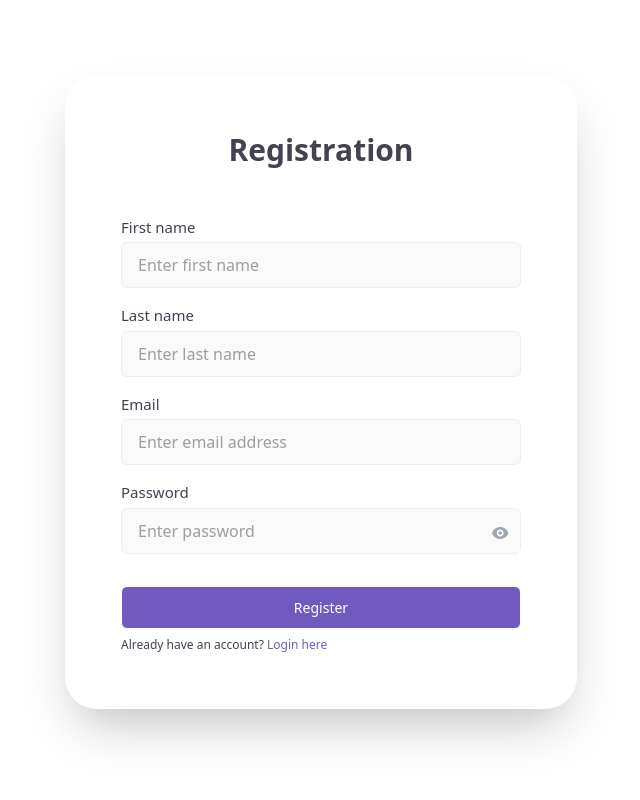
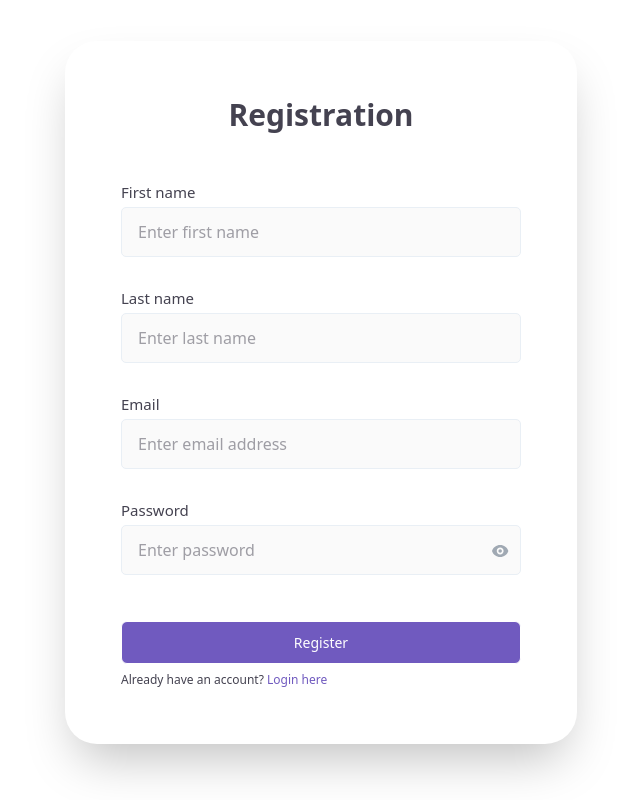
Before and after one commit to JAACarvajal/techlint-frontend, a Vue app: page /register in a window 1280 px wide. Shown: the whole page, without its empty margins (319-959 px from the left). Built offline with nearby package versions, Linux system fonts and the light colour scheme.

Commit message:
Update input style

```diff
--- a/src/components/Filter.vue
+++ b/src/components/Filter.vue
@@ -18,6 +18,7 @@
         <Input
           name="search"
           class-name="w-[270px] h-[39px]"
+          container-class="items-center"
           placeholder="Search here..."
           :input-data="search"
           @update:data="(val) => (search = val)"
--- a/src/components/IpManagementTab.vue
+++ b/src/components/IpManagementTab.vue
@@ -49,7 +49,7 @@
           <div
             ref="filterRef"
             v-show="showFilter"
-            class="absolute min-w-[500px] border border-[#E9EFF5] bg-white shadow-xl right-26 top-12 p-6 rounded-md z-100"
+            class="absolute min-w-[500px] border border-[#E9EFF5] bg-white shadow-xl right-10 top-12 p-6 rounded-md z-100"
           >
             <Filter
               default-search="id"
--- a/src/components/inputs/Input.vue
+++ b/src/components/inputs/Input.vue
@@ -1,9 +1,9 @@
 <template>
-  <div class="relative flex flex-col gap-1">
+  <div :class="['relative', containerClass]">
     <!-- Label -->
-    <label class="font-medium text-[#444250] text-[15px]" :for="props.name">{{
-      props.label
-    }}</label>
+    <label class="font-medium text-[#444250] text-[15px] mb-1" :for="props.name">
+      {{ props.label }}
+    </label>
 
     <div>
       <!-- Input -->
@@ -11,7 +11,7 @@
         v-bind="props.inputAttrs"
         ref="inputElement"
         :class="[
-          'px-4 py-2.5 border border-[#E9EFF5] bg-[#FAFAFA] rounded-md text-[#444250] focus:outline-none focus:border-[#705ABF]',
+          'px-4 py-3 border border-[#E9EFF5] bg-[#FAFAFA] rounded-[5px] text-[#444250] focus:outline-none focus:border-[#705ABF]',
           className,
         ]"
         :maxlength="maxLength"
@@ -23,7 +23,7 @@
         @keyup.enter.prevent="emit('submit:enter')"
       />
       <div
-        class="absolute inset-y-0 right-3 top-8 flex items-center cursor-pointer"
+        class="absolute inset-y-0 right-3 top-3.5 flex items-center cursor-pointer"
         @click.prevent="toggleInputVisibility"
       >
         <div v-if="props.toggleable">
@@ -33,7 +33,7 @@
       </div>
 
       <!-- Error message -->
-      <div class="text-[14px] text-red-400 font-medium mt-1" v-show="props.error">
+      <div v-if="props.error" class="text-[14px] text-red-400 font-medium mt-0.5">
         <p>{{ props.error }}</p>
       </div>
     </div>
@@ -48,6 +48,7 @@ import EyeIconSelected from '@/components/icons/icon_eye_selected.svg'
 const emit = defineEmits(['update:data', 'update:visible', 'submit:enter'])
 const props = defineProps({
   className: { type: String, default: '' },
+  containerClass: { type: String, default: '' },
   error: { type: String, default: '' },
   inputAttrs: { type: Object, default: () => ({}) },
   inputData: { type: String, default: '', required: true },
--- a/src/composables/useUser.js
+++ b/src/composables/useUser.js
@@ -9,6 +9,7 @@ export function useUser() {
 
   async function register(data) {
     loading.value = true
+    errors.value = null
 
     try {
       const response = await registerUser(data)
--- a/src/pages/LoginPage.vue
+++ b/src/pages/LoginPage.vue
@@ -19,6 +19,7 @@
             :placeholder="'Enter email address'"
             :name="'email'"
             class-name="w-full"
+            container-class="flex flex-col h-[90px]"
             @update:data="(input) => (email = input)"
           />
 
@@ -33,6 +34,7 @@
             :name="'password'"
             :toggleable="true"
             class-name="w-full"
+            container-class="flex flex-col h-[90px]"
             @update:data="(input) => (password = input)"
           />
 
--- a/src/pages/RegisterPage.vue
+++ b/src/pages/RegisterPage.vue
@@ -19,6 +19,7 @@
             :placeholder="'Enter first name'"
             :name="'first_name'"
             class-name="w-full"
+            container-class="flex flex-col h-[90px]"
             @update:data="(input) => (first_name = input)"
           />
 
@@ -31,6 +32,7 @@
             :placeholder="'Enter last name'"
             :name="'last_name'"
             class-name="w-full"
+            container-class="flex flex-col h-[90px]"
             @update:data="(input) => (last_name = input)"
           />
 
@@ -43,6 +45,7 @@
             :placeholder="'Enter email address'"
             :name="'email'"
             class-name="w-full"
+            container-class="flex flex-col h-[90px]"
             @update:data="(input) => (email = input)"
           />
 
@@ -57,6 +60,7 @@
             :name="'password'"
             :toggleable="true"
             class-name="w-full"
+            container-class="flex flex-col h-[90px]"
             @update:data="(input) => (password = input)"
           />
 
```
